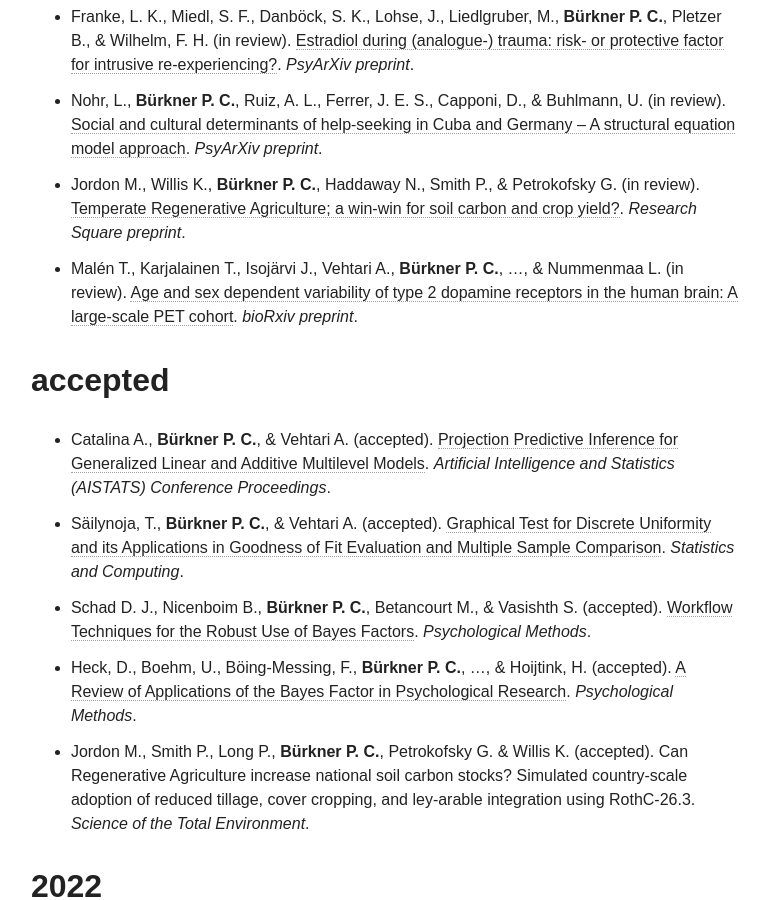
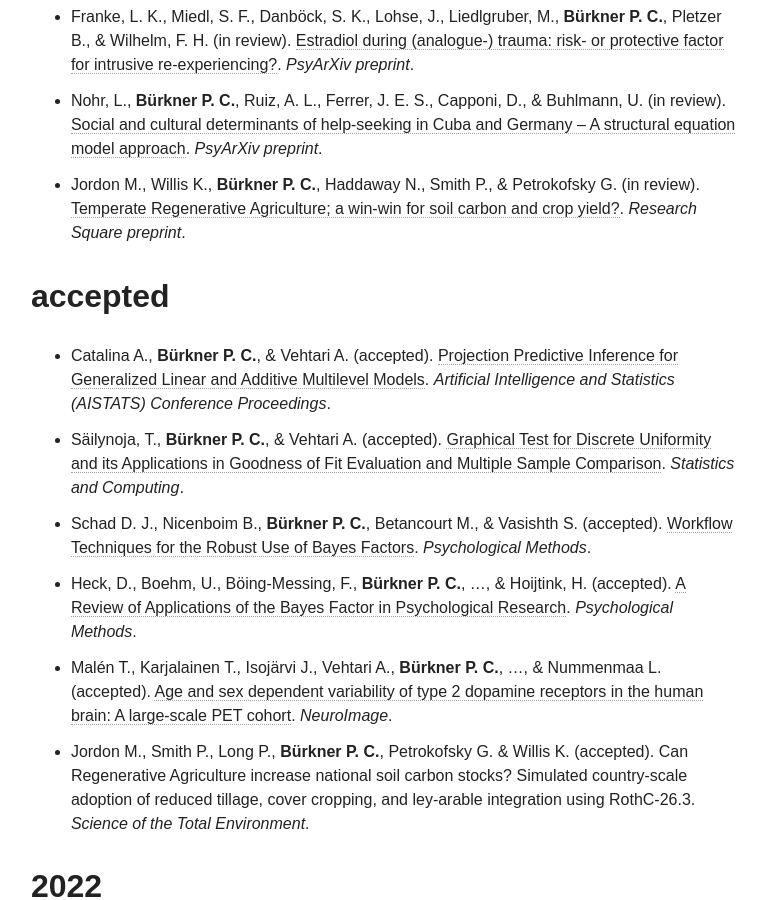
Before and after one commit to paul-buerkner/paul-buerkner.github.io, a Jekyll site: the page built from publications/index.md, in a window 1280 px wide and 900 px high, scrolled down 1577 px. Shown: the whole window, without its empty margins (255-1024 px from the left). Built offline with Jekyll 4.4.1, drawn with Linux system fonts in a browser that asks for light colours; nearby versions of some CDN libraries; some of the changed lines change nothing that is shown.

Commit message:
move paper to accepted

```diff
--- a/publications/index.md
+++ b/publications/index.md
@@ -23,7 +23,6 @@
 * Franke, L. K., Miedl, S. F., Danböck, S. K., Lohse, J., Liedlgruber, M., **Bürkner P. C.**, Pletzer B., & Wilhelm, F. H. (in review). [Estradiol during (analogue-) trauma: risk- or protective factor for intrusive re-experiencing?](https://psyarxiv.com/6rk8c/). *PsyArXiv preprint*.
 * Nohr, L., **Bürkner P. C.**, Ruiz, A. L., Ferrer, J. E. S., Capponi, D., & Buhlmann, U. (in review). [Social and cultural determinants of help-seeking in Cuba and Germany – A structural equation model approach](https://psyarxiv.com/5tqwv/). *PsyArXiv preprint*.
 * Jordon M., Willis K., **Bürkner P. C.**, Haddaway N., Smith P., & Petrokofsky G. (in review). [Temperate Regenerative Agriculture; a win-win for soil carbon and crop yield?](https://www.researchsquare.com/article/rs-1064515/v1). *Research Square preprint*.
-* Malén T., Karjalainen T., Isojärvi J., Vehtari A., **Bürkner P. C.**, ..., & Nummenmaa L. (in review). [Age and sex dependent variability of type 2 dopamine receptors in the human brain: A large-scale PET cohort](https://www.biorxiv.org/content/10.1101/2021.08.10.455776v1). *bioRxiv preprint*.
 
 ## accepted
 
@@ -31,6 +30,7 @@
 * Säilynoja, T., **Bürkner P. C.**, & Vehtari A. (accepted). [Graphical Test for Discrete Uniformity and its Applications in Goodness of Fit Evaluation and Multiple Sample Comparison](https://arxiv.org/abs/2103.10522). *Statistics and Computing*.
 * Schad D. J., Nicenboim B., **Bürkner P. C.**, Betancourt M., & Vasishth S. (accepted). [Workflow Techniques for the Robust Use of Bayes Factors](https://arxiv.org/abs/2103.08744). *Psychological Methods*.
 * Heck, D., Boehm, U., Böing-Messing, F., **Bürkner P. C.**, ..., & Hoijtink, H. (accepted). [A Review of Applications of the Bayes Factor in Psychological Research](https://psyarxiv.com/cu43g/). *Psychological Methods*.
+* Malén T., Karjalainen T., Isojärvi J., Vehtari A., **Bürkner P. C.**, ..., & Nummenmaa L. (accepted). [Age and sex dependent variability of type 2 dopamine receptors in the human brain: A large-scale PET cohort](https://www.biorxiv.org/content/10.1101/2021.08.10.455776v1). *NeuroImage*.
 * Jordon M., Smith P., Long P., **Bürkner P. C.**, Petrokofsky G. & Willis K. (accepted). Can Regenerative Agriculture increase national soil carbon stocks? Simulated country-scale adoption of reduced tillage, cover cropping, and ley-arable integration using RothC-26.3. *Science of the Total Environment*.
 
 ## 2022
```
